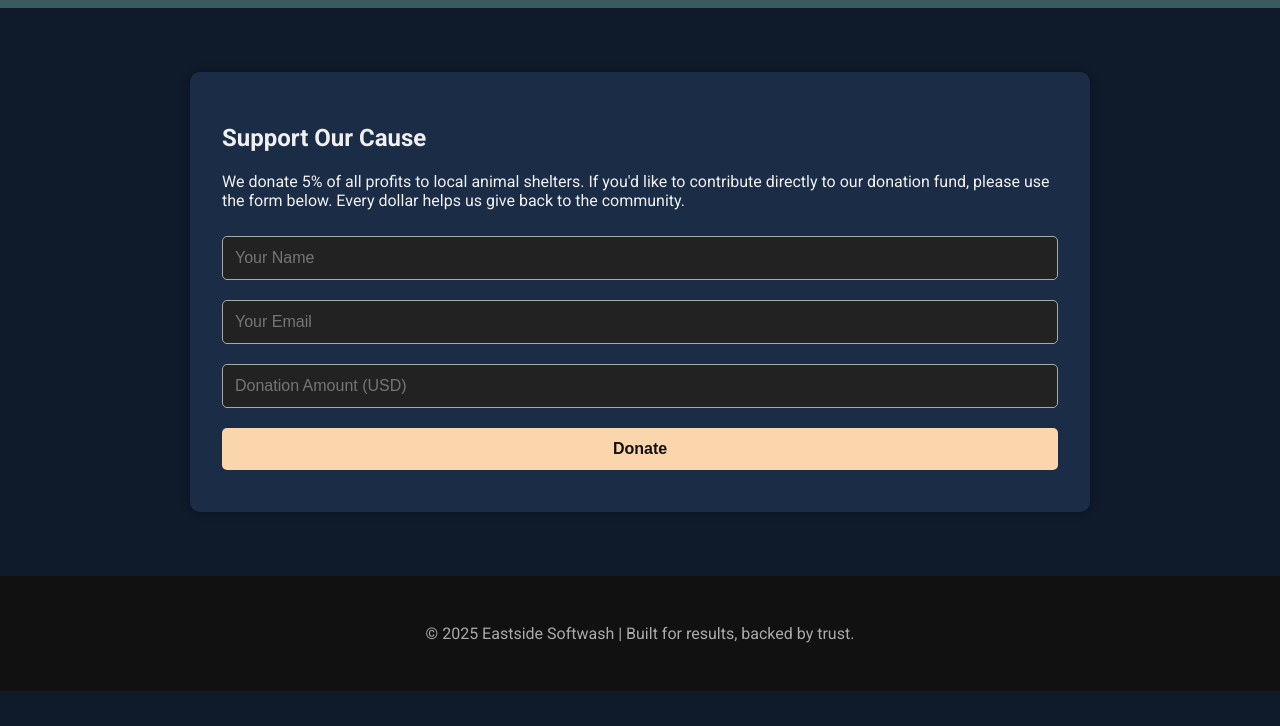
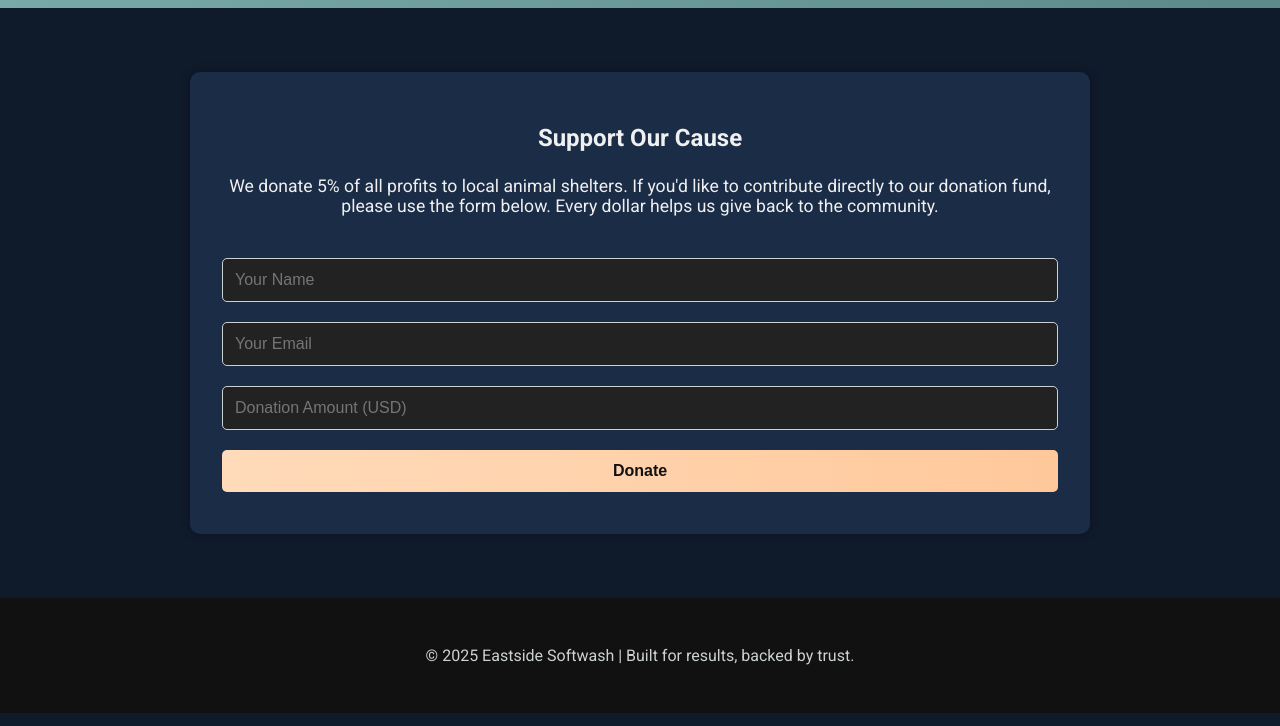
Before and after one commit to eastside-softwash/eastside-softwash.github.io, a plain HTML site: page donation.html in a window 1280 px wide. Shown: the part 74-800 px from the top of the page. Drawn offline with Linux system fonts and the light colour scheme.

Commit message:
Update donation.html

```diff
--- a/donation.html
+++ b/donation.html
@@ -7,9 +7,11 @@
   <link href="https://fonts.googleapis.com/css2?family=Roboto:wght@400;700&display=swap" rel="stylesheet">
   <style>
     :root {
-      --primary: #3a5a60;        /* Greyish sea blue */
-      --secondary: #aaa;         /* Neutral grey */
-      --accent: #fbd5ab;         /* Light peach */
+      --primary: #5c8a8a;
+      --secondary: #ccd1d1;
+      --accent: #ffc89b;
+      --accent-dark: #e3a86e;
+      --accent-light: #ffdbba;
       --dark: #0f1a2b;
       --light-bg: #1b2c47;
       --text-light: #f0f0f0;
@@ -28,7 +30,7 @@
     }
 
     header {
-      background: var(--primary);
+      background: linear-gradient(to right, #7aa9a9, var(--primary));
       padding: 1.5rem 3rem;
       display: flex;
       justify-content: space-between;
@@ -56,7 +58,7 @@
     }
 
     nav a:hover {
-      color: var(--accent);
+      color: var(--accent-light);
     }
 
     .active-link {
@@ -72,6 +74,17 @@
       box-shadow: 0 0 10px rgba(0,0,0,0.3);
     }
 
+    main h2 {
+      text-align: center;
+      margin-bottom: 1.5rem;
+    }
+
+    main p {
+      text-align: center;
+      margin-bottom: 2rem;
+      font-size: 1.1rem;
+    }
+
     form {
       display: flex;
       flex-direction: column;
@@ -81,21 +94,26 @@
       margin: 10px 0;
       padding: 12px;
       border-radius: 5px;
-      border: 1px solid var(--secondary);
       font-size: 1rem;
     }
 
     form input {
       background: #222;
       color: white;
+      border: 1px solid var(--secondary);
     }
 
     form button {
-      background: var(--accent);
+      background: linear-gradient(to right, var(--accent-light), var(--accent));
       color: #111;
       font-weight: bold;
       border: none;
       cursor: pointer;
+    }
+
+    form button:hover {
+      background: var(--accent-dark);
+      color: #fff;
     }
 
     footer {
@@ -125,6 +143,7 @@
       <a href="about.html" class="about-link">About Us</a>
       <a href="services.html" class="services-link">Services</a>
       <a href="contact.html" class="contact-link">Contact</a>
+      <a href="donation.html" class="donation-link">Donations</a>
     </nav>
   </header>
 
@@ -152,6 +171,7 @@
     if (path.includes("about")) document.querySelector(".about-link").classList.add("active-link");
     if (path.includes("services")) document.querySelector(".services-link").classList.add("active-link");
     if (path.includes("contact")) document.querySelector(".contact-link").classList.add("active-link");
+    if (path.includes("donation")) document.querySelector(".donation-link").classList.add("active-link");
   </script>
 </body>
 </html>
```
